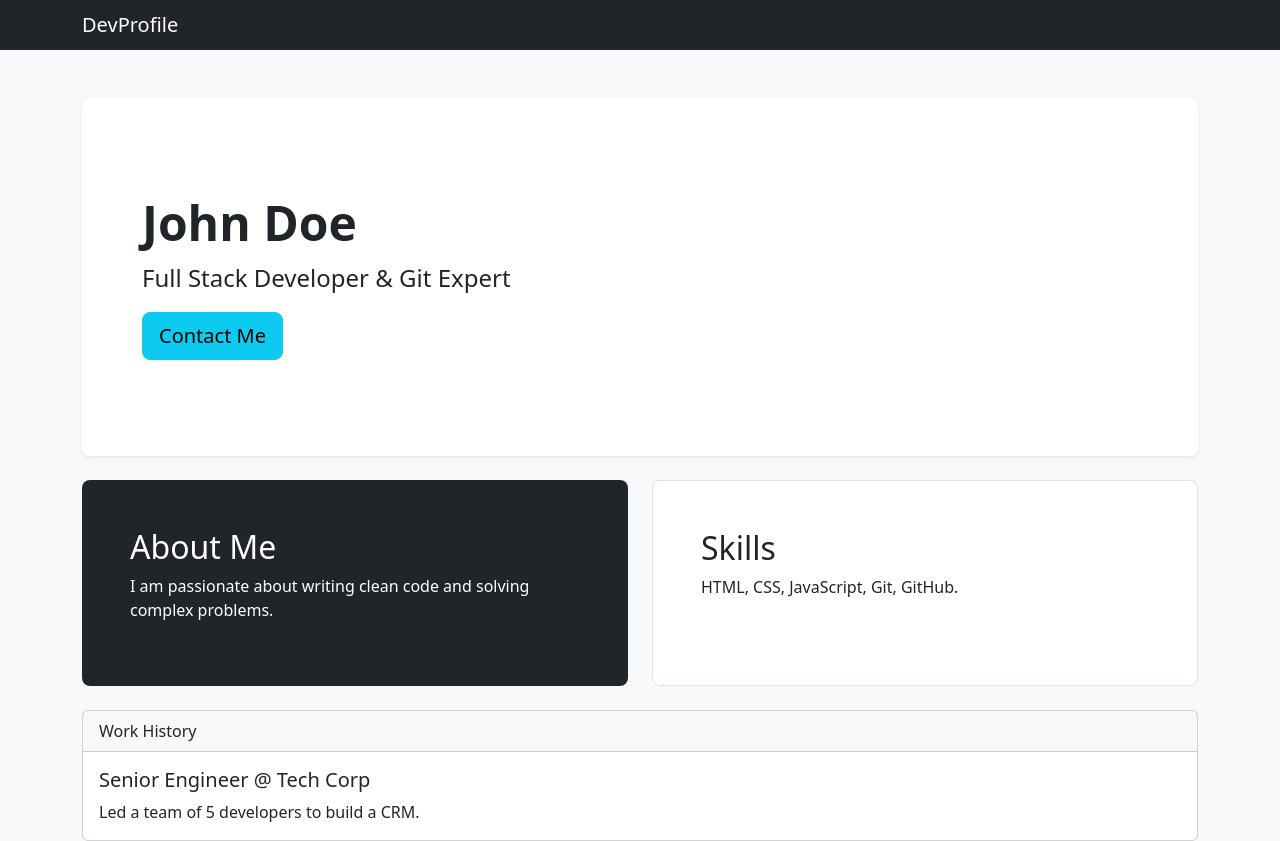
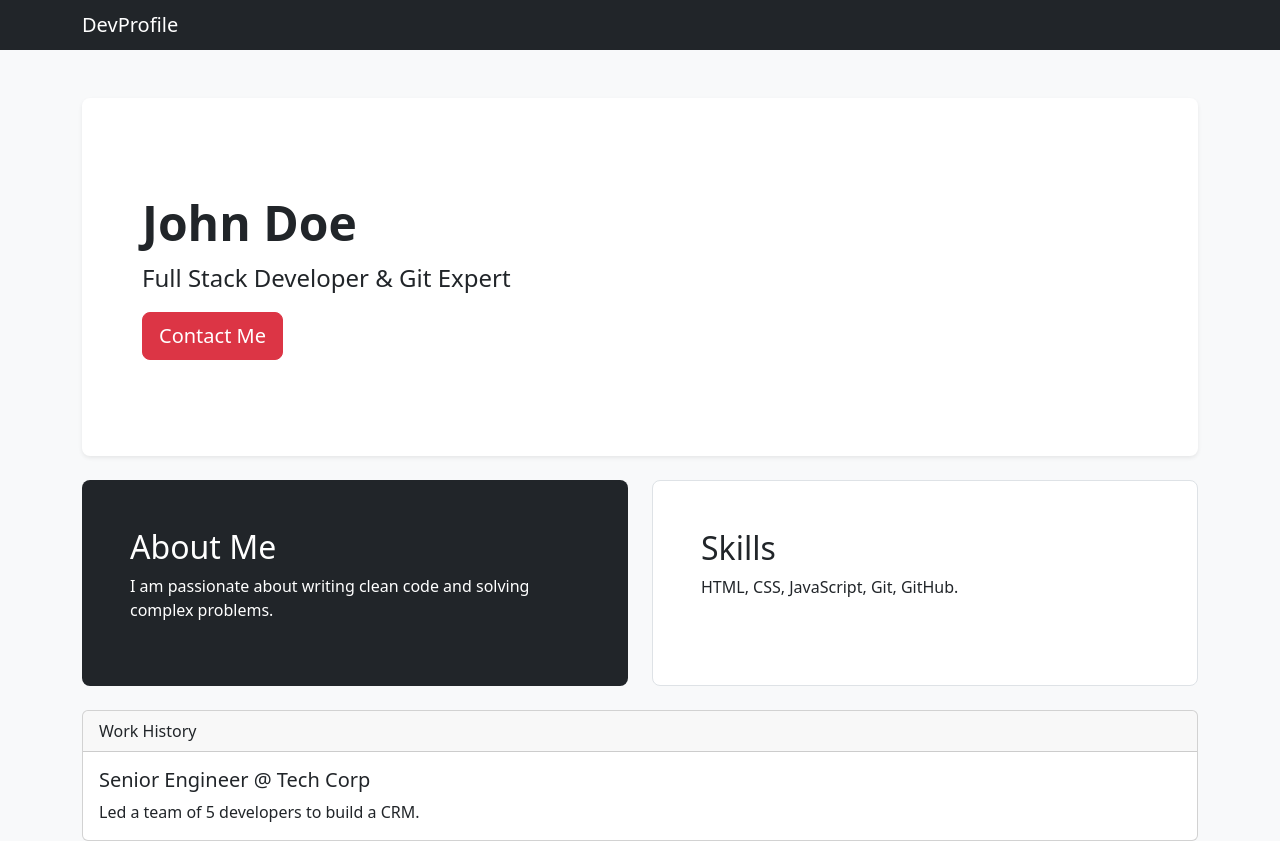
Before and after one commit to abhinavdev04/abhinav-resume, a plain HTML site: page index.html in a window 1280 px wide. Drawn offline with nearby package versions, Linux system fonts and the light colour scheme.

Commit message:
feat/add red-theme

```diff
--- a/index.html
+++ b/index.html
@@ -22,7 +22,7 @@
       <div class="container-fluid py-5">
         <h1 class="display-5 fw-bold">John Doe</h1>
         <p class="col-md-8 fs-4">Full Stack Developer & Git Expert</p>
-        <button class="btn btn-info btn-lg" type="button">Contact Me</button>
+        <button class="btn btn-danger btn-lg" type="button">Contact Me</button>
       </div>
     </div>
 
```
